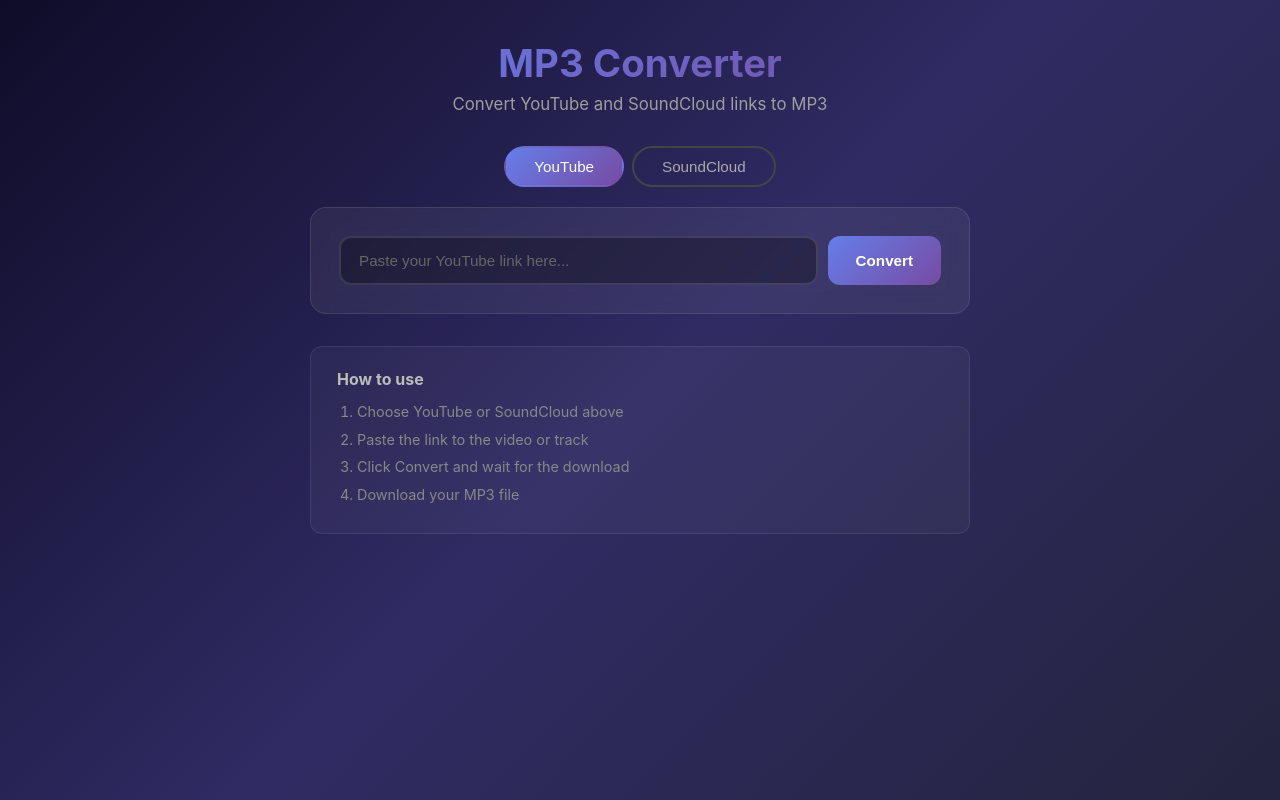
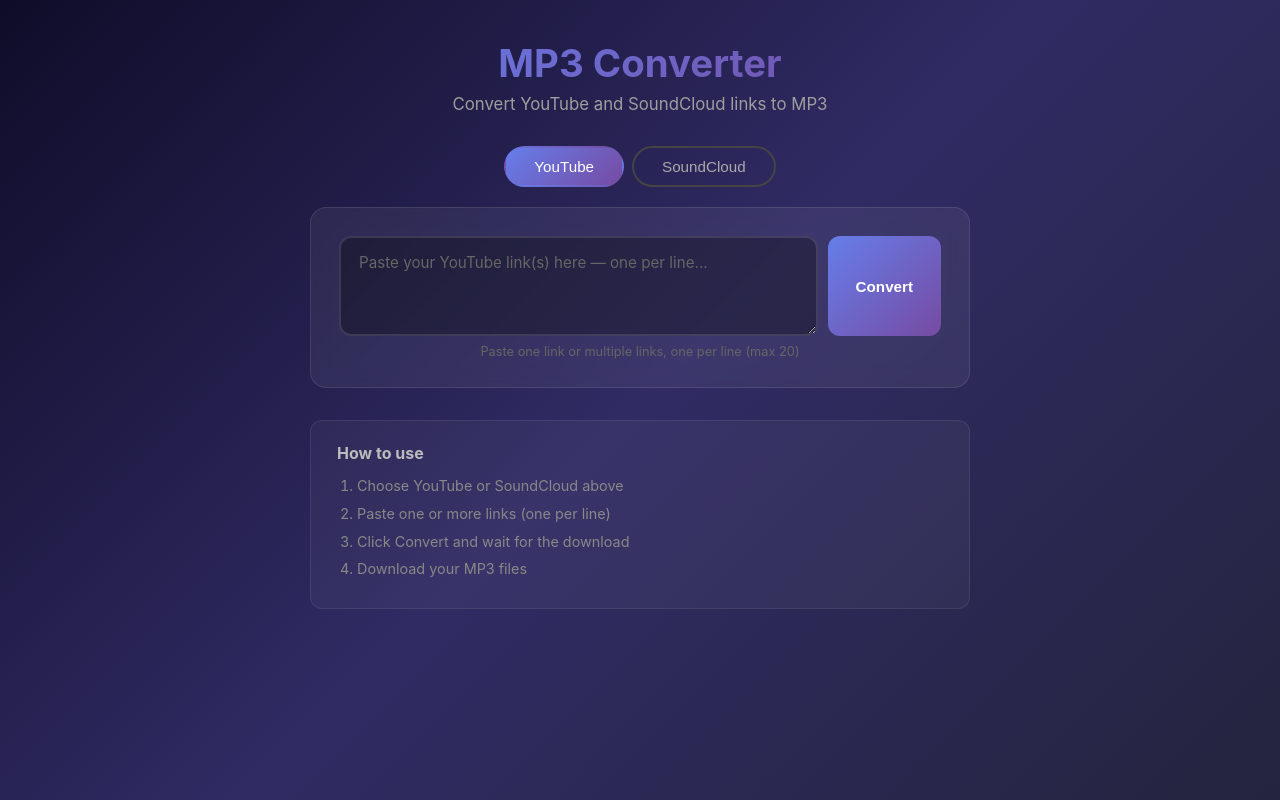
Before and after one commit to GeoFox777/mp3-converter, a Flask app: page / in a window 1280 px wide. Run offline with Flask 3, Linux system fonts and the light colour scheme.

Commit message:
Add bulk URL conversion support
- Textarea input for multiple links (one per line, max 20)
- Progress bar for batch processing
- Per-link error handling with warnings

```diff
--- a/mp3_converter/app.py
+++ b/mp3_converter/app.py
@@ -118,28 +118,97 @@
     return render_template('index.html')
 
 
+def run_batch_download(batch_id, urls, source_type):
+    batch = jobs[batch_id]
+    batch['status'] = 'downloading'
+    batch['total'] = len(urls)
+    batch['completed_count'] = 0
+    batch['errors'] = []
+
+    for i, url in enumerate(urls):
+        sub_id = f"{batch_id}_{i}"
+        command = [
+            "yt-dlp",
+            "--extract-audio",
+            "--audio-format", "mp3",
+            "--no-playlist" if source_type == "soundcloud" else "",
+            "-o", os.path.join(DOWNLOAD_DIR, f"{sub_id}_%(title)s.%(ext)s"),
+            url
+        ]
+        command = [c for c in command if c]
+
+        try:
+            result = subprocess.run(command, capture_output=True, text=True, timeout=300)
+            if result.returncode == 0:
+                for f in os.listdir(DOWNLOAD_DIR):
+                    if f.startswith(sub_id) and f.endswith('.mp3') and f not in batch['files']:
+                        batch['files'].append(f)
+            else:
+                error_msg = result.stderr or result.stdout or 'Unknown error'
+                batch['errors'].append(f"Link {i+1}: {error_msg[:200]}")
+        except subprocess.TimeoutExpired:
+            batch['errors'].append(f"Link {i+1}: Timed out after 5 minutes")
+        except Exception as e:
+            batch['errors'].append(f"Link {i+1}: {str(e)[:200]}")
+
+        batch['completed_count'] = i + 1
+        batch['status_detail'] = f"Processing {i+1} of {len(urls)}..."
+
+    if batch['files']:
+        batch['status'] = 'complete'
+        t = threading.Thread(target=cleanup_job, args=(batch_id, batch['files']), daemon=True)
+        t.start()
+    elif batch['errors']:
+        batch['status'] = 'error'
+        batch['error'] = '\n'.join(batch['errors'])
+    else:
+        batch['status'] = 'error'
+        batch['error'] = 'No MP3 files were created. The sources may not be supported.'
+
+
 @app.route('/api/convert', methods=['POST'])
 def convert():
     data = request.get_json()
-    url = data.get('url', '').strip()
+    raw_urls = data.get('urls', [])
+    single_url = data.get('url', '').strip()
     source_type = data.get('source', 'youtube')
 
-    if not url:
-        return jsonify({'error': 'Please provide a URL'}), 400
+    if single_url and not raw_urls:
+        raw_urls = [single_url]
+
+    urls = [u.strip() for u in raw_urls if u.strip()]
+
+    if not urls:
+        return jsonify({'error': 'Please provide at least one URL'}), 400
+
+    if len(urls) > 20:
+        return jsonify({'error': 'Maximum 20 links at a time'}), 400
 
     if source_type not in ('youtube', 'soundcloud'):
         return jsonify({'error': 'Invalid source type'}), 400
 
-    if not validate_url(url, source_type):
-        if source_type == 'youtube':
-            return jsonify({'error': 'Please provide a valid YouTube URL'}), 400
-        else:
-            return jsonify({'error': 'Please provide a valid SoundCloud URL'}), 400
+    invalid = []
+    for i, url in enumerate(urls):
+        if not validate_url(url, source_type):
+            invalid.append(i + 1)
+
+    if invalid:
+        label = 'YouTube' if source_type == 'youtube' else 'SoundCloud'
+        if len(invalid) == len(urls):
+            return jsonify({'error': f'Please provide valid {label} URLs'}), 400
+        return jsonify({'error': f'Invalid {label} URL(s) at line(s): {", ".join(str(n) for n in invalid)}'}), 400
 
     job_id = str(uuid.uuid4())[:8]
-    jobs[job_id] = {'status': 'queued', 'files': [], 'error': None, 'created': time.time()}
+    jobs[job_id] = {
+        'status': 'queued', 'files': [], 'error': None, 'errors': [],
+        'created': time.time(), 'total': len(urls), 'completed_count': 0,
+        'status_detail': f'Queued {len(urls)} link(s)...'
+    }
 
-    thread = threading.Thread(target=run_download, args=(job_id, url, source_type), daemon=True)
+    if len(urls) == 1:
+        thread = threading.Thread(target=run_download, args=(job_id, urls[0], source_type), daemon=True)
+    else:
+        thread = threading.Thread(target=run_batch_download, args=(job_id, urls, source_type), daemon=True)
     thread.start()
 
     return jsonify({'job_id': job_id})
@@ -153,7 +222,11 @@
     return jsonify({
         'status': job['status'],
         'files': job['files'],
-        'error': job['error']
+        'error': job['error'],
+        'total': job.get('total', 1),
+        'completed_count': job.get('completed_count', 0),
+        'status_detail': job.get('status_detail', ''),
+        'errors': job.get('errors', [])
     })
 
 
@@ -168,4 +241,4 @@
 
 
 if __name__ == '__main__':
-    app.run(host='0.0.0.0', port=5001, debug=False)
+    app.run(host='0.0.0.0', port=5000, debug=False)
--- a/mp3_converter/static/script.js
+++ b/mp3_converter/static/script.js
@@ -2,8 +2,8 @@
 let polling = null;
 
 const placeholders = {
-    youtube: 'Paste your YouTube link here...',
-    soundcloud: 'Paste your SoundCloud link here...'
+    youtube: 'Paste your YouTube link(s) here — one per line...',
+    soundcloud: 'Paste your SoundCloud link(s) here — one per line...'
 };
 
 document.querySelectorAll('.tab').forEach(tab => {
@@ -16,27 +16,34 @@
     });
 });
 
-document.getElementById('url-input').addEventListener('keydown', (e) => {
-    if (e.key === 'Enter') startConvert();
-});
-
 function resetUI() {
     document.getElementById('status-area').classList.add('hidden');
     document.getElementById('progress-section').classList.add('hidden');
     document.getElementById('error-section').classList.add('hidden');
     document.getElementById('download-section').classList.add('hidden');
+    document.getElementById('progress-bar-container').classList.add('hidden');
+    document.getElementById('progress-detail').textContent = '';
+    document.getElementById('download-warnings').classList.add('hidden');
     if (polling) {
         clearInterval(polling);
         polling = null;
     }
 }
 
-function showProgress(msg) {
+function showProgress(msg, total, completed) {
     document.getElementById('status-area').classList.remove('hidden');
     document.getElementById('progress-section').classList.remove('hidden');
     document.getElementById('error-section').classList.add('hidden');
     document.getElementById('download-section').classList.add('hidden');
     document.getElementById('status-text').textContent = msg;
+
+    if (total > 1) {
+        const bar = document.getElementById('progress-bar-container');
+        bar.classList.remove('hidden');
+        const pct = Math.round((completed / total) * 100);
+        document.getElementById('progress-bar').style.width = pct + '%';
+        document.getElementById('progress-detail').textContent = completed + ' of ' + total + ' completed';
+    }
 }
 
 function showError(msg) {
@@ -47,17 +54,32 @@
     document.getElementById('error-text').textContent = msg;
 }
 
-function showDownloads(jobId, files) {
+function showDownloads(jobId, files, errors) {
     document.getElementById('status-area').classList.remove('hidden');
     document.getElementById('progress-section').classList.add('hidden');
     document.getElementById('error-section').classList.add('hidden');
     document.getElementById('download-section').classList.remove('hidden');
 
+    const summary = document.getElementById('download-summary');
+    if (files.length === 1) {
+        summary.textContent = 'Your MP3 is ready!';
+    } else {
+        summary.textContent = files.length + ' MP3 files are ready!';
+    }
+
+    const warnings = document.getElementById('download-warnings');
+    if (errors && errors.length > 0) {
+        warnings.classList.remove('hidden');
+        warnings.textContent = 'Some links had issues: ' + errors.join(' | ');
+    } else {
+        warnings.classList.add('hidden');
+    }
+
     const container = document.getElementById('download-links');
     container.innerHTML = '';
 
     files.forEach(file => {
-        const displayName = file.replace(/^[a-f0-9]{8}_/, '').replace(/\.mp3$/, '');
+        const displayName = file.replace(/^[a-f0-9]{8}(_\d+)?_/, '').replace(/\.mp3$/, '');
         const link = document.createElement('a');
         link.href = '/api/download/' + jobId + '/' + encodeURIComponent(file);
         link.className = 'download-link';
@@ -68,14 +90,26 @@
 }
 
 async function startConvert() {
-    const url = document.getElementById('url-input').value.trim();
-    if (!url) {
-        showError('Please paste a link first.');
+    const raw = document.getElementById('url-input').value.trim();
+    if (!raw) {
+        showError('Please paste at least one link.');
+        return;
+    }
+
+    const urls = raw.split('\n').map(u => u.trim()).filter(u => u.length > 0);
+    if (urls.length === 0) {
+        showError('Please paste at least one link.');
+        return;
+    }
+
+    if (urls.length > 20) {
+        showError('Maximum 20 links at a time. You have ' + urls.length + '.');
         return;
     }
 
     resetUI();
-    showProgress('Starting conversion...');
+    const label = urls.length === 1 ? 'Starting conversion...' : 'Starting conversion of ' + urls.length + ' links...';
+    showProgress(label, urls.length, 0);
 
     const btn = document.getElementById('convert-btn');
     btn.disabled = true;
@@ -84,7 +118,7 @@
         const resp = await fetch('/api/convert', {
             method: 'POST',
             headers: { 'Content-Type': 'application/json' },
-            body: JSON.stringify({ url, source: currentSource })
+            body: JSON.stringify({ urls, source: currentSource })
         });
 
         const data = await resp.json();
@@ -95,8 +129,8 @@
             return;
         }
 
-        showProgress('Downloading and converting to MP3...');
-        pollStatus(data.job_id);
+        showProgress('Downloading and converting to MP3...', urls.length, 0);
+        pollStatus(data.job_id, urls.length);
 
     } catch (err) {
         showError('Could not connect to the server.');
@@ -104,7 +138,7 @@
     }
 }
 
-function pollStatus(jobId) {
+function pollStatus(jobId, total) {
     polling = setInterval(async () => {
         try {
             const resp = await fetch('/api/status/' + jobId);
@@ -113,7 +147,7 @@
             if (data.status === 'complete') {
                 clearInterval(polling);
                 polling = null;
-                showDownloads(jobId, data.files);
+                showDownloads(jobId, data.files, data.errors);
                 document.getElementById('convert-btn').disabled = false;
             } else if (data.status === 'error') {
                 clearInterval(polling);
@@ -121,7 +155,8 @@
                 showError(data.error || 'An error occurred during conversion.');
                 document.getElementById('convert-btn').disabled = false;
             } else {
-                showProgress('Downloading and converting to MP3...');
+                const msg = data.status_detail || 'Downloading and converting to MP3...';
+                showProgress(msg, data.total || total, data.completed_count || 0);
             }
         } catch (err) {
             clearInterval(polling);
--- a/mp3_converter/static/style.css
+++ b/mp3_converter/static/style.css
@@ -90,6 +90,10 @@
     font-size: 0.95rem;
     outline: none;
     transition: border-color 0.25s ease;
+    resize: vertical;
+    min-height: 52px;
+    font-family: inherit;
+    line-height: 1.5;
 }
 
 #url-input:focus {
@@ -98,6 +102,13 @@
 
 #url-input::placeholder {
     color: #666;
+}
+
+.input-hint {
+    color: #666;
+    font-size: 0.8rem;
+    margin-top: 8px;
+    text-align: center;
 }
 
 #convert-btn {
--- a/mp3_converter/templates/index.html
+++ b/mp3_converter/templates/index.html
@@ -20,14 +20,19 @@
 
         <div class="converter-card">
             <div class="input-group">
-                <input type="text" id="url-input" placeholder="Paste your YouTube link here..." autocomplete="off">
+                <textarea id="url-input" rows="3" placeholder="Paste your YouTube link(s) here — one per line..." autocomplete="off"></textarea>
                 <button id="convert-btn" onclick="startConvert()">Convert</button>
             </div>
+            <p class="input-hint">Paste one link or multiple links, one per line (max 20)</p>
 
             <div id="status-area" class="status-area hidden">
                 <div id="progress-section" class="hidden">
                     <div class="spinner"></div>
                     <p id="status-text">Starting download...</p>
+                    <div id="progress-bar-container" class="hidden">
+                        <div id="progress-bar" class="progress-bar"></div>
+                    </div>
+                    <p id="progress-detail" class="progress-detail"></p>
                 </div>
 
                 <div id="error-section" class="hidden">
@@ -37,7 +42,8 @@
 
                 <div id="download-section" class="hidden">
                     <div class="success-icon">&#10003;</div>
-                    <p>Your MP3 is ready!</p>
+                    <p id="download-summary">Your MP3 is ready!</p>
+                    <div id="download-warnings" class="hidden"></div>
                     <div id="download-links"></div>
                 </div>
             </div>
@@ -48,9 +54,9 @@
                 <h3>How to use</h3>
                 <ol>
                     <li>Choose YouTube or SoundCloud above</li>
-                    <li>Paste the link to the video or track</li>
+                    <li>Paste one or more links (one per line)</li>
                     <li>Click Convert and wait for the download</li>
-                    <li>Download your MP3 file</li>
+                    <li>Download your MP3 files</li>
                 </ol>
             </div>
         </div>
```
Also changed, not shown: other parts of mp3_converter/static/style.css (+37 -0 lines).
